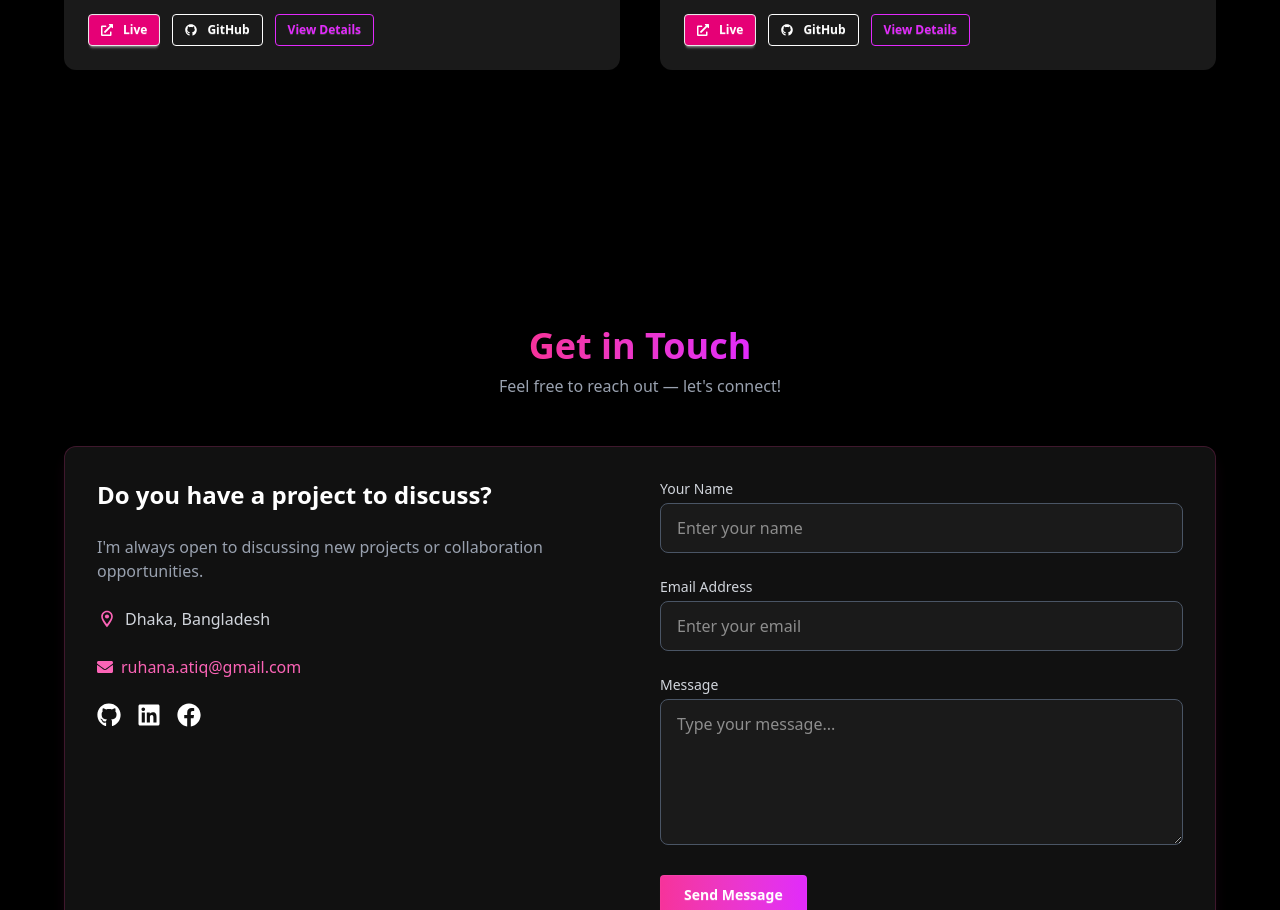
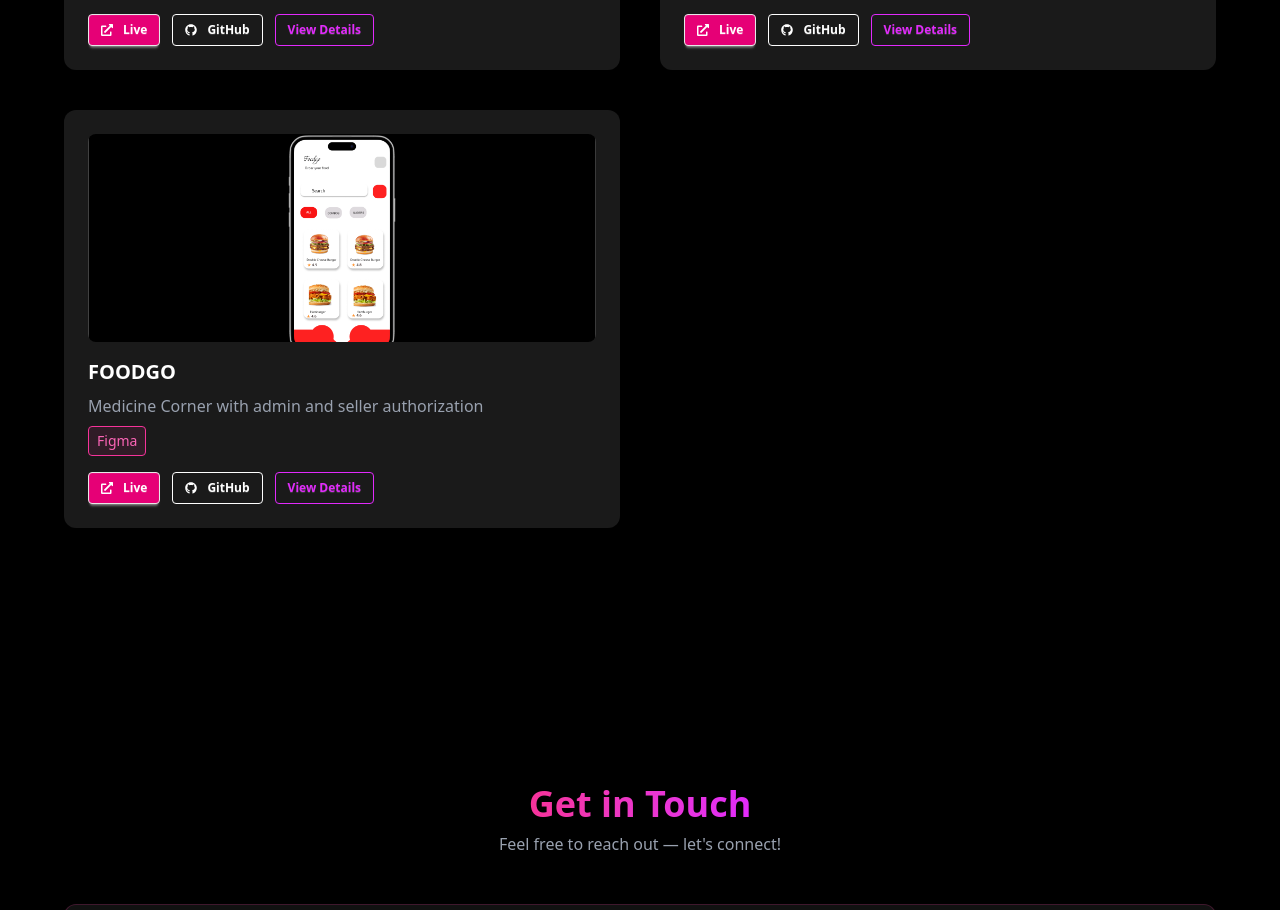
Before and after one commit to ruhanaatiq/ruhana-portfolio, a React (Vite) app: page / in a window 1280 px wide. Shown: the part 4655-5565 px from the top of the page. Built offline with nearby package versions, Linux system fonts and the light colour scheme.

Commit message:
added new project

```diff
--- a/src/components/Projects.jsx
+++ b/src/components/Projects.jsx
@@ -4,6 +4,7 @@ import projectImg from "../assets/recipe-app.png";
 import carRentalImg from "../assets/car-rental.png";
 import billPayment from "../assets/bill-payment.png";
 import healthcare from "../assets/healthcare-app.png";
+import burger from "../assets/burger.png";
 import { FaGithub, FaExternalLinkAlt,FaHtml5  } from "react-icons/fa";
 import {
   SiReact,
@@ -69,6 +70,16 @@ const Projects = () => {
       live: "https://healthcare-corner.web.app/",
       github: "https://github.com/Programming-Hero-Web-Course4/b11a12-client-side-ruhanaatiq",
       image: healthcare,
+
+
+    },
+     {
+      id: "5",
+      title: "FOODGO",
+      description: "Medicine Corner with admin and seller authorization",
+       tech: ["Figma"],
+      live: "https://www.figma.com/design/Y1ekFOhLknkhFqSGOebMHn/FoodGo?node-id=0-1&t=RsR4UOWxL58HUzP2-1",
+      image: burger,
 
 
     }
```
Also changed, not shown: src/assets/burger.png (added).
